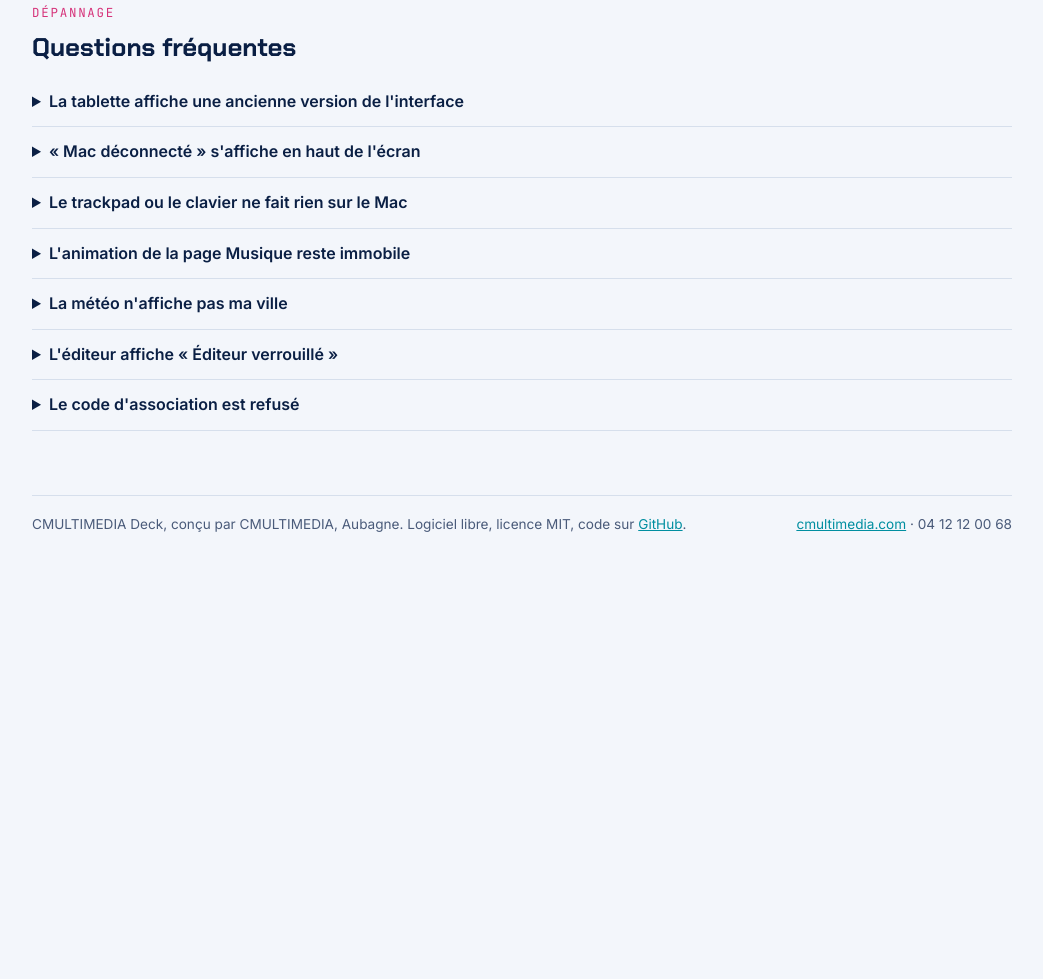
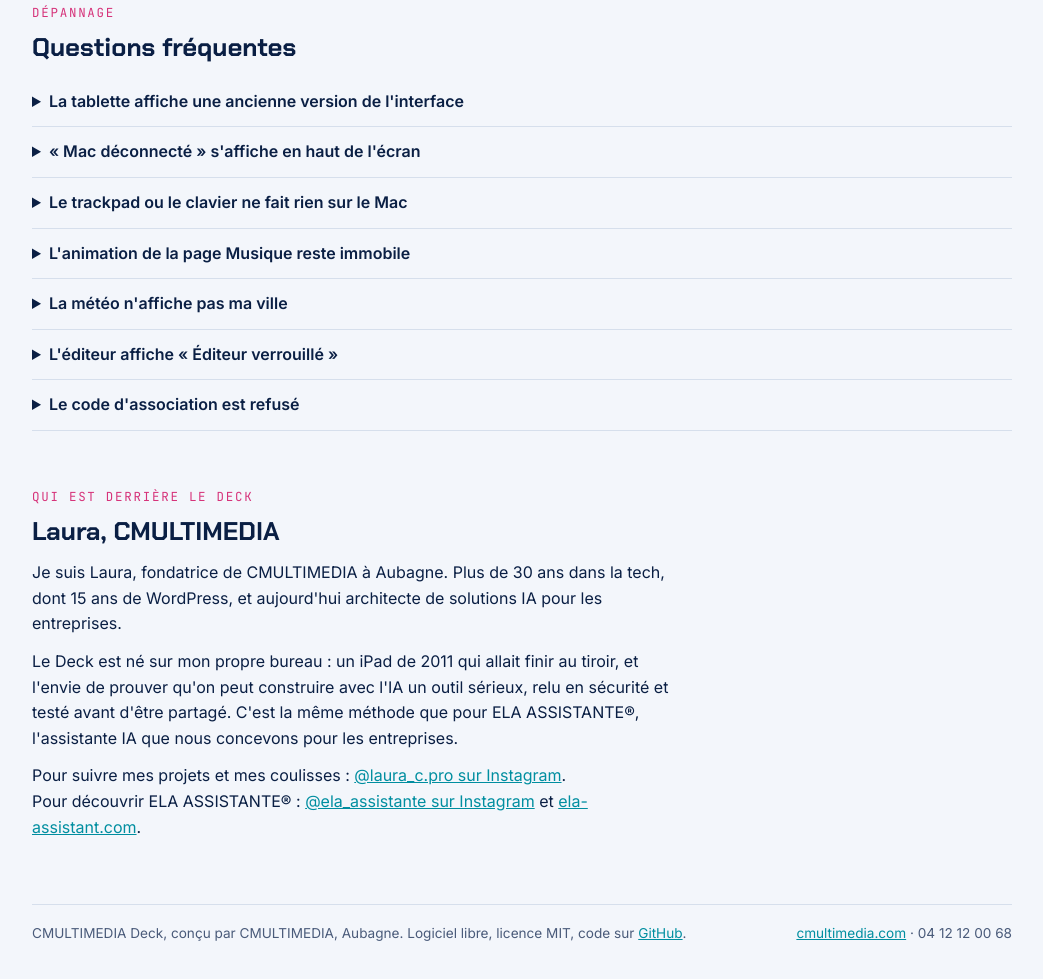
Before and after one commit to cmultimedia-laura/cmultimedia-deck, a plain HTML site: page docs/index.html in a window 1280 px wide. Shown: the part 4527-5506 px from the top of the page, without its empty margins (118-1161 px from the left). Before the commit the page ends 5135 px from the top, so only its background shows below. Drawn offline with Linux system fonts and the light colour scheme.

Commit message:
Guide : présentation de l'autrice et liens Instagram (Laura, ELA ASSISTANTE®)

```diff
--- a/docs/index.html
+++ b/docs/index.html
@@ -272,6 +272,15 @@ bash install.sh</div>
     <details><summary>Le code d'association est refusé</summary><p>Le code ne sert qu'une fois et expire au bout de 10 minutes. Lancez <code>./deck pair</code> pour en obtenir un nouveau, et tapez-le depuis l'icône du Deck, pas depuis Safari.</p></details>
   </section>
 
+  <section>
+    <div class="eyebrow">Qui est derrière le Deck</div>
+    <h2>Laura, CMULTIMEDIA</h2>
+    <p>Je suis Laura, fondatrice de CMULTIMEDIA à Aubagne. Plus de 30 ans dans la tech, dont 15 ans de WordPress, et aujourd'hui architecte de solutions IA pour les entreprises.</p>
+    <p>Le Deck est né sur mon propre bureau : un iPad de 2011 qui allait finir au tiroir, et l'envie de prouver qu'on peut construire avec l'IA un outil sérieux, relu en sécurité et testé avant d'être partagé. C'est la même méthode que pour ELA ASSISTANTE®, l'assistante IA que nous concevons pour les entreprises.</p>
+    <p>Pour suivre mes projets et mes coulisses : <a href="https://www.instagram.com/laura_c.pro/" target="_blank" rel="noopener">@laura_c.pro sur Instagram</a>.<br>
+    Pour découvrir ELA ASSISTANTE® : <a href="https://www.instagram.com/ela_assistante/" target="_blank" rel="noopener">@ela_assistante sur Instagram</a> et <a href="https://ela-assistant.com/" target="_blank" rel="noopener">ela-assistant.com</a>.</p>
+  </section>
+
   <footer>
     <span>CMULTIMEDIA Deck, conçu par CMULTIMEDIA, Aubagne. Logiciel libre, licence MIT, code sur <a href="https://github.com/cmultimedia-laura/cmultimedia-deck" target="_blank" rel="noopener">GitHub</a>.</span>
     <span><a href="https://www.cmultimedia.com/" target="_blank" rel="noopener">cmultimedia.com</a> · 04 12 12 00 68</span>
```
